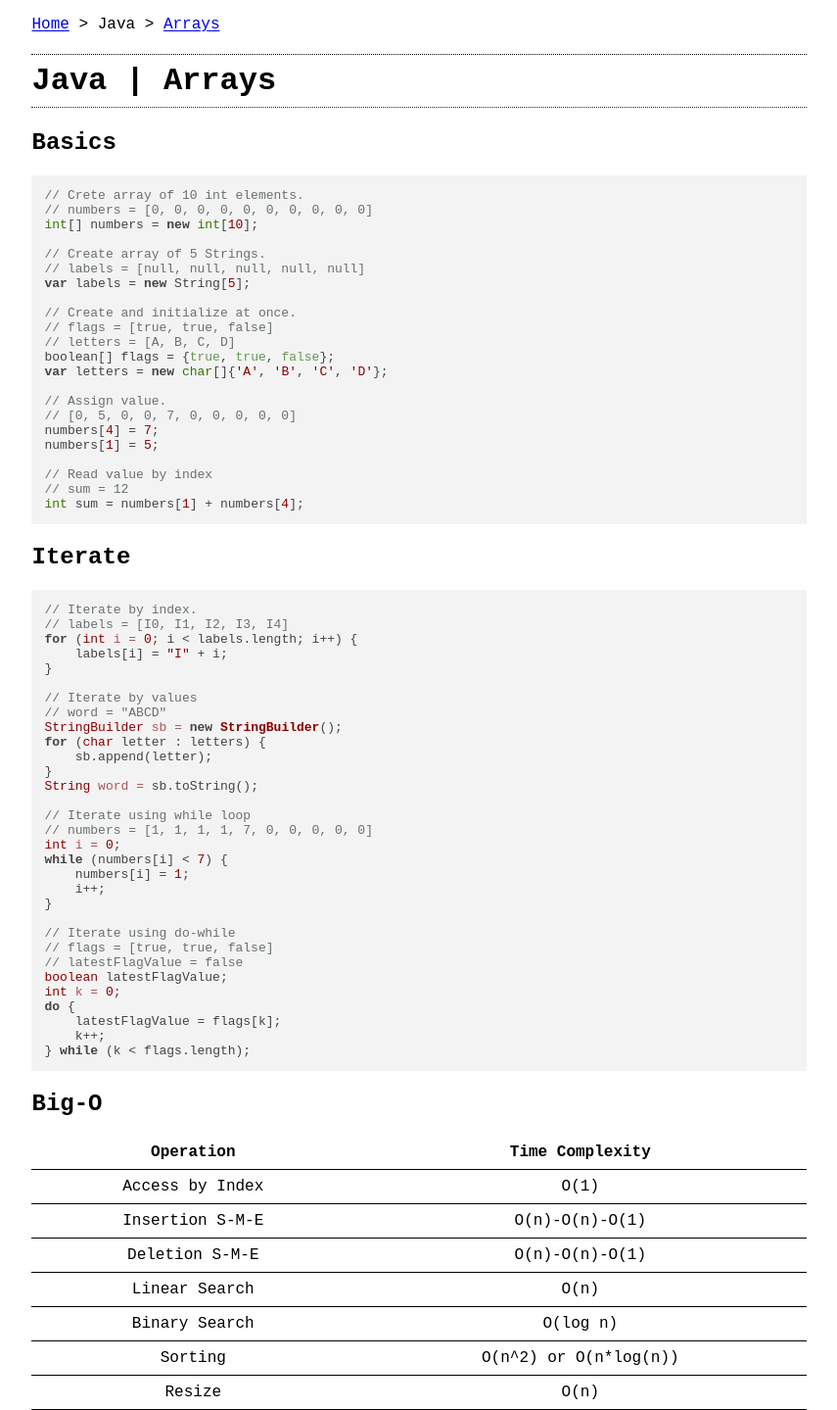
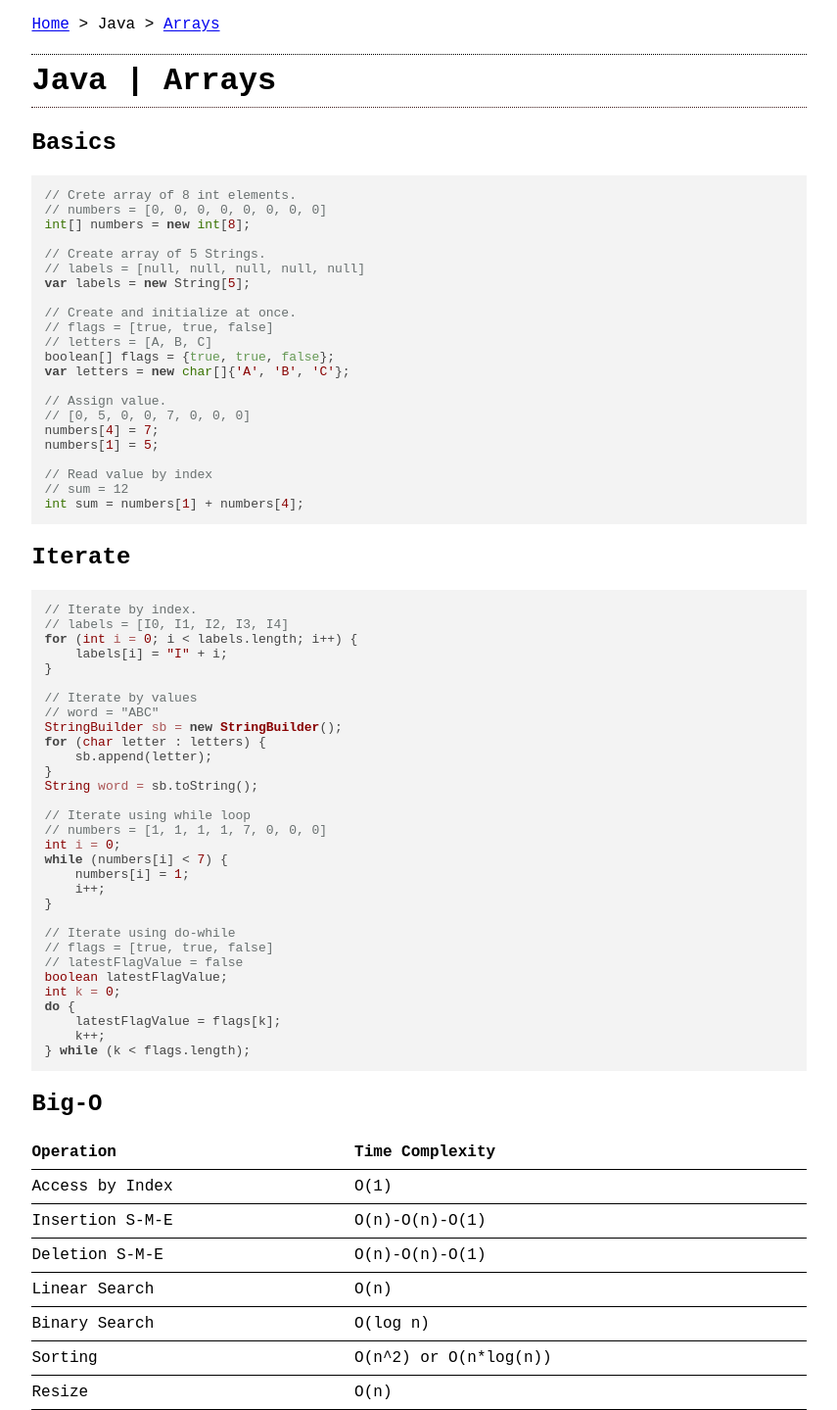
Before and after one commit to dnedzelskyi/eng_cheat_sheets, a Jekyll site: the page built from language_foundations/java_arrays.md, in a window 1280 px wide. Shown: the whole page at 98% size, without its empty margins (212-1067 px from the left). Built offline with Jekyll 4.4.1, drawn with Linux system fonts in a browser that asks for light colours; nearby versions of some CDN libraries; our own code applies the rules of GitHub Pages for plain Markdown files; comment, search, counter and statistics services are not loaded.

Commit message:
Java. Arrays. Fix styling.

````diff
--- a/language_foundations/java_arrays.md
+++ b/language_foundations/java_arrays.md
@@ -5,9 +5,9 @@
 ## Basics
 
 ```java
-// Crete array of 10 int elements.
-// numbers = [0, 0, 0, 0, 0, 0, 0, 0, 0, 0]
-int[] numbers = new int[10];
+// Crete array of 8 int elements.
+// numbers = [0, 0, 0, 0, 0, 0, 0, 0]
+int[] numbers = new int[8];
 
 // Create array of 5 Strings.
 // labels = [null, null, null, null, null]
@@ -15,12 +15,12 @@ var labels = new String[5];
 
 // Create and initialize at once.
 // flags = [true, true, false]
-// letters = [A, B, C, D]
+// letters = [A, B, C]
 boolean[] flags = {true, true, false};
-var letters = new char[]{'A', 'B', 'C', 'D'};
+var letters = new char[]{'A', 'B', 'C'};
 
 // Assign value.
-// [0, 5, 0, 0, 7, 0, 0, 0, 0, 0]
+// [0, 5, 0, 0, 7, 0, 0, 0]
 numbers[4] = 7;
 numbers[1] = 5;
 
@@ -39,7 +39,7 @@ for (int i = 0; i < labels.length; i++) {
 }
 
 // Iterate by values
-// word = "ABCD"
+// word = "ABC"
 StringBuilder sb = new StringBuilder();
 for (char letter : letters) {
     sb.append(letter);
@@ -47,7 +47,7 @@ for (char letter : letters) {
 String word = sb.toString();
 
 // Iterate using while loop
-// numbers = [1, 1, 1, 1, 7, 0, 0, 0, 0, 0]
+// numbers = [1, 1, 1, 1, 7, 0, 0, 0]
 int i = 0;
 while (numbers[i] < 7) {
     numbers[i] = 1;
@@ -67,12 +67,12 @@ do {
 
 ## Big-O
 
-|    Operation    |    Time Complexity    |
-|:---------------:|:---------------------:|
-| Access by Index | O(1)                  |
-| Insertion S-M-E | O(n)-O(n)-O(1)        |
-| Deletion S-M-E  | O(n)-O(n)-O(1)        |
-| Linear Search   | O(n)                  |
-| Binary Search   | O(log n)              |
-| Sorting         | O(n^2) or O(n*log(n)) |
-| Resize          | O(n)                  |
+| Operation       | Time Complexity        |
+| --------------- | ---------------------- |
+| Access by Index | O(1)                   |
+| Insertion S-M-E | O(n)-O(n)-O(1)         |
+| Deletion S-M-E  | O(n)-O(n)-O(1)         |
+| Linear Search   | O(n)                   |
+| Binary Search   | O(log n)               |
+| Sorting         | O(n^2) or O(n\*log(n)) |
+| Resize          | O(n)                   |
````
